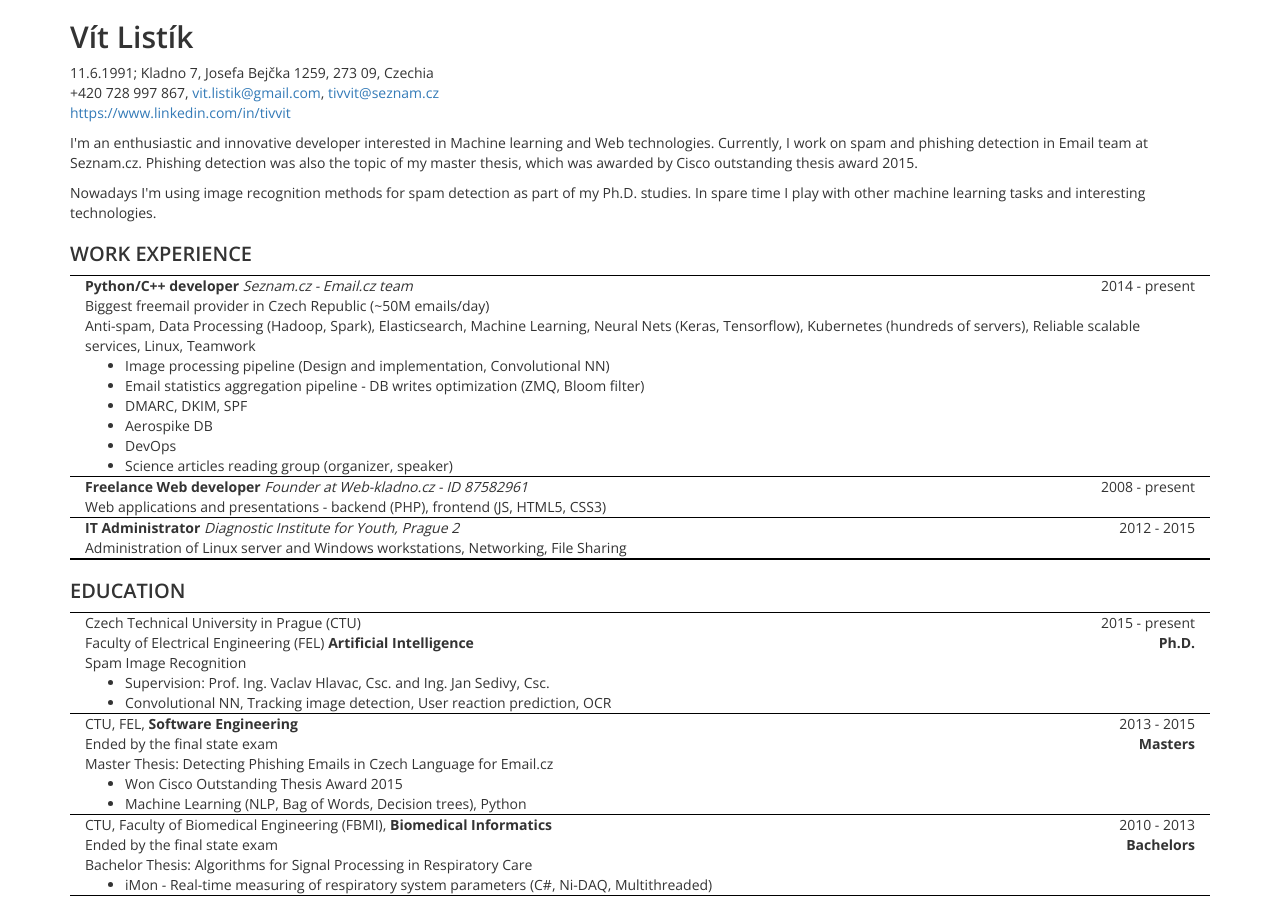
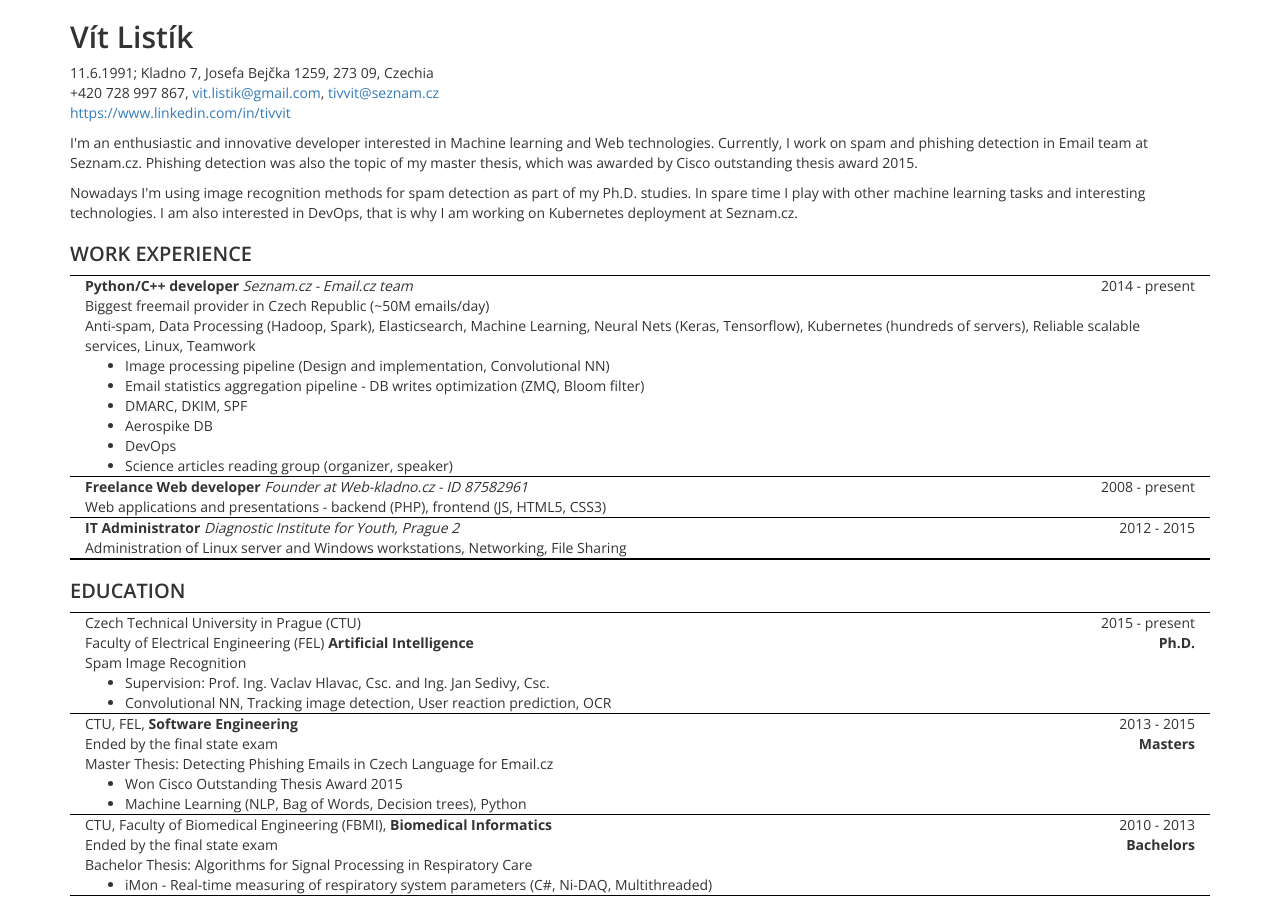
Before and after one commit to tivvit/tivvit.github.io, a Jekyll site: the page cv.html, which Jekyll copies as it is, in a window 1280 px wide and 900 px high. Built offline with Jekyll 4.4.1, drawn with Linux system fonts in a browser that asks for light colours.

Commit message:
kubernetes in header

```diff
--- a/about.html
+++ b/about.html
@@ -15,7 +15,9 @@ id: about
         </p>
 
         <p>Nowadays I'm using image recognition methods for spam detection as part of my Ph.D. studies. In spare time I
-            play with other machine learning tasks and interesting technologies.
+            play with other machine learning tasks and interesting
+            technologies. I am also interested in DevOps, that is why I am
+            working on Kubernetes deployment at Seznam.cz.
         </p>
 
         <p>I love Google technologies, that is why I joined <a href="http://gug.cz/" target="_blank">GUG.cz</a> which is
--- a/cv.html
+++ b/cv.html
@@ -40,8 +40,10 @@
     master thesis, which was awarded by Cisco outstanding thesis award 2015.
 </p>
 <p>
-    Nowadays I'm using image recognition methods for spam detection as part of my Ph.D. studies. In spare time I play with other machine learning tasks and interesting technologies.
-
+    Nowadays I'm using image recognition methods for spam detection as part
+    of my Ph.D. studies. In spare time I play with other machine learning
+    tasks and interesting technologies. I am also interested in DevOps,
+    that is why I am working on Kubernetes deployment at Seznam.cz.
 </p>
 
 <h2>WORK EXPERIENCE</h2>
```
